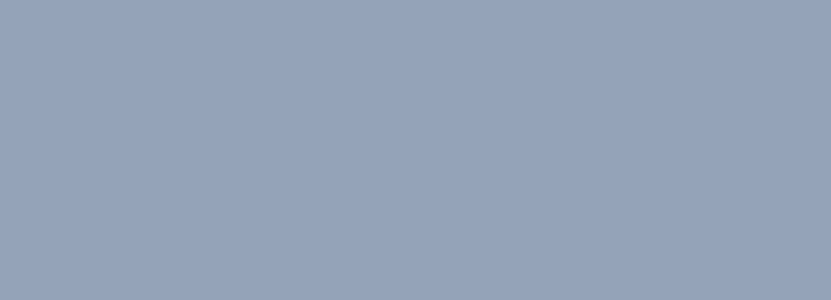
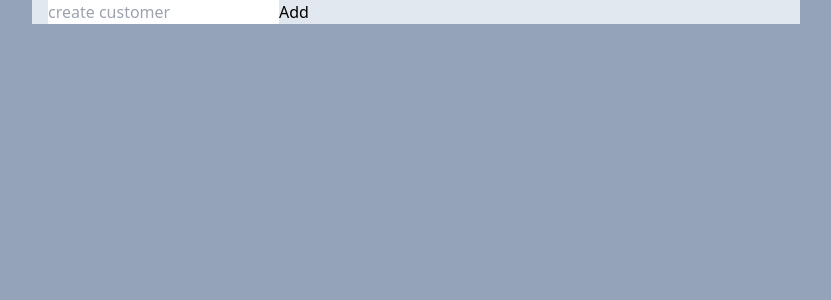
Before and after one commit to Jerrell-Marvel/CRM-client, a React (Create React App) app: page /create/1 in a window 1280 px wide. Before the commit this address had no page. Shown: the top 300 px of the page, without its empty margins (224-1055 px from the left). Built offline with nearby package versions, Linux system fonts and the light colour scheme.

Commit message:
create seperate page for creating customer

```diff
--- a/src/App.tsx
+++ b/src/App.tsx
@@ -10,6 +10,7 @@ import Customer from "./pages/Customer";
 import EditCustomer from "./pages/EditCustomer";
 import "react-toastify/dist/ReactToastify.css";
 import Search from "./pages/Search";
+import CreateCustomer from "./pages/CreateCustomer";
 
 const queryClient = new QueryClient();
 function App() {
@@ -48,6 +49,11 @@ function App() {
                 path="/search"
                 element={<Search />}
               />
+
+              <Route
+                path="/create/:labelId"
+                element={<CreateCustomer />}
+              />
             </Routes>
 
             <ReactQueryDevtools
--- /dev/null
+++ b/src/pages/CreateCustomer.tsx
@@ -0,0 +1,69 @@
+import { useState } from "react";
+import { useParams, useSearchParams } from "react-router-dom";
+import { toast } from "react-toastify";
+import useCreateCustomer from "../hooks/customer/useCreateCustomer";
+
+type CustomerDataParam = {
+  name: string;
+  description: string;
+  labelId: string | null;
+};
+
+// type CreateCustomerFormParam = {
+//   labels: Labels;
+// };
+
+const CreateCustomer = () => {
+  const [isCreateCustomerActive, setIsCreateCustomerActive] = useState(false);
+  const [searchParams] = useSearchParams();
+  const [customer, setCustomer] = useState<{ name: string; description: string }>({ name: "", description: "" });
+
+  const { labelId } = useParams();
+
+  const {
+    data: createCustomerResponse,
+    isLoading: isCreateCustomerLoading,
+    mutate: createCustomer,
+  } = useCreateCustomer({
+    onSuccess: () => {
+      setIsCreateCustomerActive(false);
+      setCustomer({ name: "", description: "" });
+    },
+  });
+
+  const customerOnSubmitHandler = (e: React.FormEvent<HTMLFormElement>, custData: CustomerDataParam) => {
+    e.preventDefault();
+    if (!customer.name) {
+      return toast.error("Customer name can't be empty");
+    }
+
+    // const isLabelValid = labels?.labels.filter((label) => label._id === searchParams.get("label"));
+    // if (isLabelValid?.length === 0) {
+    //   return toast.error("Invalid label id, please select the label first");
+    // }
+    createCustomer(custData);
+  };
+
+  return (
+    <>
+      <form
+        onSubmit={(e) => {
+          customerOnSubmitHandler(e, { name: customer.name, description: customer.description, labelId: labelId! });
+        }}
+      >
+        <input
+          type="text"
+          onChange={(e) => {
+            setCustomer({ ...customer, name: e.target.value });
+          }}
+          value={customer.name}
+          placeholder="create customer"
+        />
+        <button type="submit">Add</button>
+        {/* <button onClick={() => setIsCreateCustomerActive(false)}>X</button> */}
+      </form>
+    </>
+  );
+};
+
+export default CreateCustomer;
--- a/src/pages/Home.tsx
+++ b/src/pages/Home.tsx
@@ -212,6 +212,8 @@ export default function Home() {
       <CreateCustomerForm labels={labels!} />
 
       {/* Render customer */}
+      {searchParams.get("label") ? <Link to={`/create/${searchParams.get("label")}`}>Create customer page</Link> : null}
+
       <div className="flex flex-col gap-2 my-2">
         {customers?.customers.map((customer) => {
           return (
```
